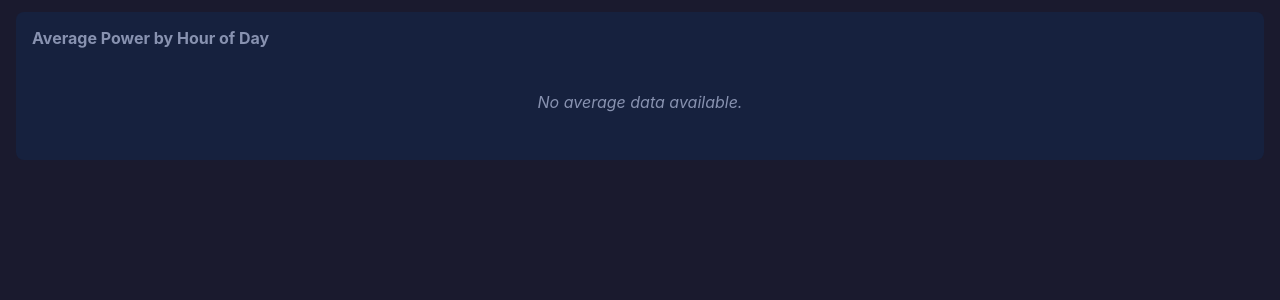
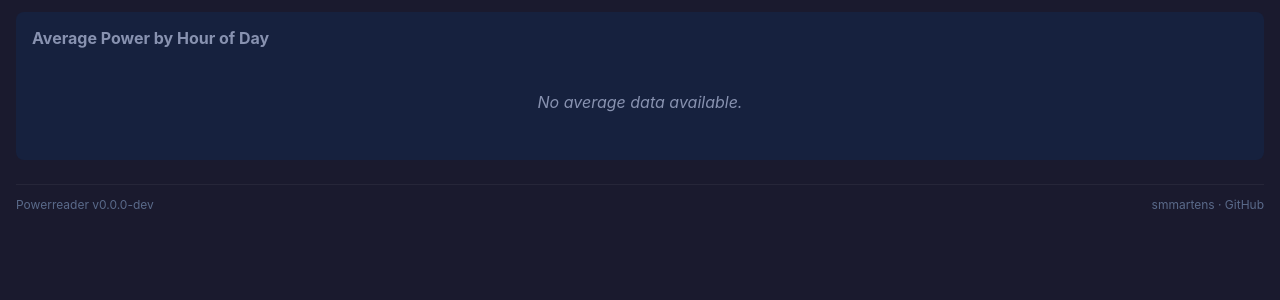
Before and after one commit to smmartens/powerreader, a FastAPI app: page / in a window 1280 px wide. Shown: the part 413-713 px from the top of the page. Run offline with FastAPI, Linux system fonts and the light colour scheme; data that the repository does not hold is empty.

Commit message:
Add version endpoint, author footer, and bump to v1.0.0
Expose package version via /api/version, add footer with version
and GitHub links to dashboard and log pages.

Co-Authored-By: Claude Opus 4.6 <noreply@anthropic.com>

```diff
--- a/powerreader/__init__.py
+++ b/powerreader/__init__.py
@@ -0,0 +1,6 @@
+from importlib.metadata import PackageNotFoundError, version
+
+try:
+    __version__ = version("powerreader")
+except PackageNotFoundError:
+    __version__ = "0.0.0-dev"
--- a/powerreader/api.py
+++ b/powerreader/api.py
@@ -2,7 +2,7 @@ from datetime import datetime, timedelta
 
 from fastapi import APIRouter, HTTPException, Request
 
-from powerreader import db
+from powerreader import __version__, db
 from powerreader.aggregation import get_avg_by_time_of_day
 
 router = APIRouter(prefix="/api")
@@ -20,6 +20,11 @@ async def _resolve_device_id(db_path: str, device_id: str | None) -> str | None:
         return device_id
     latest = await db.get_latest_reading(db_path, None)
     return latest["device_id"] if latest else None
+
+
+@router.get("/version")
+async def version_info() -> dict:
+    return {"version": __version__}
 
 
 @router.get("/current")
--- a/powerreader/templates/dashboard.html
+++ b/powerreader/templates/dashboard.html
@@ -54,6 +54,18 @@
         .chart-container { position: relative; width: 100%; max-height: 350px; }
         .no-data { color: #8892b0; font-style: italic; padding: 2rem; text-align: center; }
         .timestamp { font-size: 0.75rem; color: #5a6a8a; text-align: right; margin-top: 0.5rem; }
+        footer {
+            display: flex;
+            justify-content: space-between;
+            align-items: center;
+            margin-top: 1.5rem;
+            padding-top: 0.75rem;
+            border-top: 1px solid rgba(255,255,255,0.05);
+            font-size: 0.75rem;
+            color: #5a6a8a;
+        }
+        footer a { color: #5a6a8a; text-decoration: none; }
+        footer a:hover { color: #00d4ff; }
     </style>
 </head>
 <body>
@@ -101,6 +113,15 @@
         </div>
         <div class="no-data" id="avg-no-data" style="display:none;">No average data available.</div>
     </div>
+
+    <footer>
+        <span id="footer-version">Powerreader</span>
+        <span>
+            <a href="https://github.com/smmartens" target="_blank">smmartens</a>
+            &middot;
+            <a href="https://github.com/smmartens/powerreader" target="_blank">GitHub</a>
+        </span>
+    </footer>
 
     <script src="/static/chart.umd.min.js"></script>
     <script>
@@ -261,6 +282,11 @@
             fetchHistory(activeRange);
         });
 
+        // --- Version ---
+        fetch("/api/version").then(r => r.json()).then(d => {
+            document.getElementById("footer-version").textContent = "Powerreader v" + d.version;
+        }).catch(() => {});
+
         // --- Init ---
         fetchCurrent();
         fetchHistory(activeRange);
--- a/pyproject.toml
+++ b/pyproject.toml
@@ -1,6 +1,6 @@
 [project]
 name = "powerreader"
-version = "0.1.0"
+version = "1.0.0"
 description = "Self-hosted power consumption monitor via MQTT and Tasmota"
 requires-python = ">=3.12"
 dependencies = [
```
Also changed, not shown: powerreader/templates/log.html (+25 -0 lines), tests/test_api.py (+9 -0 lines), 1 other file.
